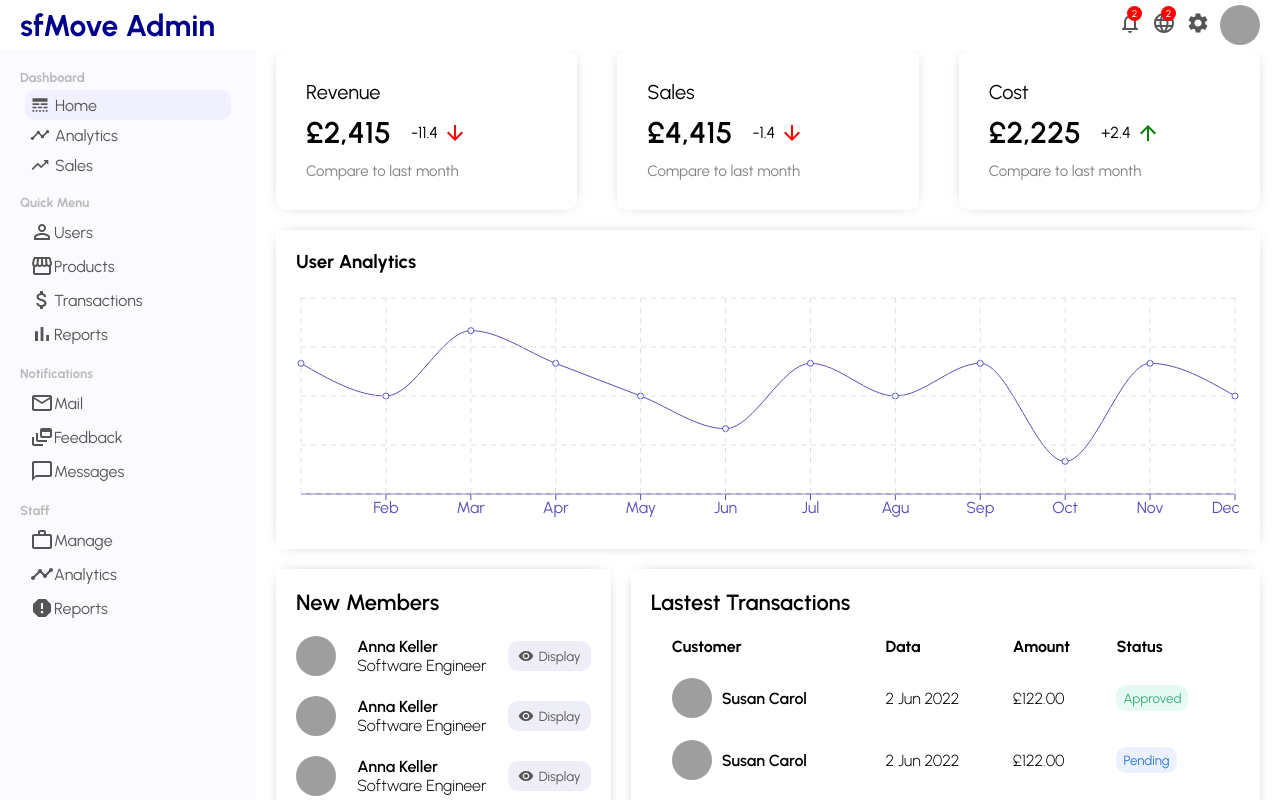
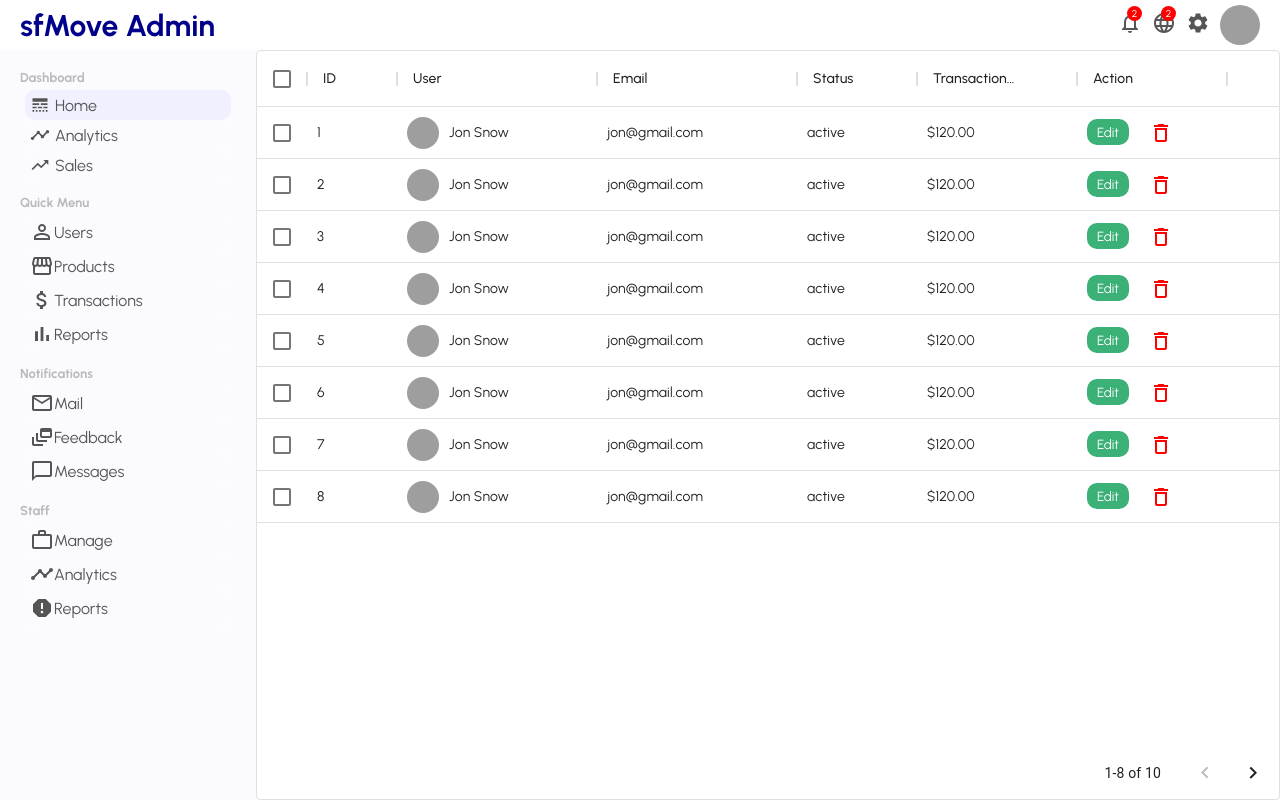
Before and after one commit to arturasjuskys/eCommerce_Admin-Dashboard, a React (Create React App) app: page /users in a window 1280 px wide. Shown: the top 800 px of the page. Built offline with nearby package versions, Linux system fonts and the light colour scheme; grey boxes are pictures that could not be loaded.

Commit message:
Adding - User List Page

```diff
--- a/package.json
+++ b/package.json
@@ -4,12 +4,14 @@
   "private": true,
   "dependencies": {
     "@material-ui/core": "^4.12.4",
+    "@material-ui/data-grid": "^4.0.0-alpha.37",
     "@material-ui/icons": "^4.11.3",
     "@testing-library/jest-dom": "^5.16.5",
     "@testing-library/react": "^13.3.0",
     "@testing-library/user-event": "^13.5.0",
     "react": "^18.2.0",
     "react-dom": "^18.2.0",
+    "react-router-dom": "^6.3.0",
     "react-scripts": "5.0.1",
     "recharts": "^2.1.13",
     "styled-components": "^5.3.5",
--- a/src/App.js
+++ b/src/App.js
@@ -1,22 +1,30 @@
+import {
+  BrowserRouter as Router,
+  Routes,
+  Route,
+  Navigate
+} from "react-router-dom";
 import styled from "styled-components";
 import Sidebar from "./components/Sidebar";
 import Topbar from "./components/Topbar";
 import Home from "./pages/Home";
+import UserList from './pages/UserList';
 
 const Container = styled.div`
   display: flex;
 `;
 
-function App() {
+export default function App() {
   return (
-    <div>
+    <Router>
       <Topbar />
       <Container>
         <Sidebar />
-        <Home />
+        <Routes>
+          <Route path="/" exact element={<Home />} />
+          <Route path="/users" element={<UserList />} />
+        </Routes>
       </Container>
-    </div>
+    </Router>
   );
 }
-
-export default App;
--- /dev/null
+++ b/src/pages/UserList.jsx
@@ -0,0 +1,98 @@
+import { Link } from "react-router-dom";
+import styled from 'styled-components';
+import './styles.css';
+import { DataGrid } from "@material-ui/data-grid";
+import { DeleteOutline } from "@material-ui/icons";
+import { userRows } from "../dummyData";
+import { useState } from "react";
+
+const Container = styled.div`
+  flex: 4;
+`;
+const UserListUser = styled.div`
+  display: flex;
+  align-items: center;
+`;
+const UserListImg = styled.img`
+  width: 32px;
+  height: 32px;
+  border-radius: 50%;
+  object-fit: cover;
+  margin-right: 10px;
+`;
+const UserListEdit = styled.button`
+  border: none;
+  border-radius: 10px;
+  padding: 5px 10px;
+  background-color: #3bb077;
+  color: white;
+  cursor: pointer;
+  margin-right: 20px;
+`;
+
+export default function UserList() {
+  // Copying data from .js into redux state
+  const [data, setData] = useState(userRows);
+
+  const handleDelete = (id) => {
+    setData(data.filter(user => user.id !== id));
+  };
+
+  const columns = [
+    { field: "id", headerName: "ID", width: 90 },
+    {
+      field: "user",
+      headerName: "User",
+      width: 200,
+      renderCell: (params) => {
+        return (
+          <UserListUser>
+            <UserListImg src={params.row.avatar} alt="" />
+            {params.row.username}
+          </UserListUser>
+        );
+      },
+    },
+    { field: "email", headerName: "Email", width: 200 },
+    {
+      field: "status",
+      headerName: "Status",
+      width: 120,
+    },
+    {
+      field: "transaction",
+      headerName: "Transaction Volume",
+      width: 160,
+    },
+    {
+      field: "action",
+      headerName: "Action",
+      width: 150,
+      renderCell: (params) => {
+        return (
+          <>
+            <Link to={"/user/" + params.row.id}>
+              <UserListEdit>Edit</UserListEdit>
+            </Link>
+            <DeleteOutline
+              className="userListDelete"
+              onClick={() => handleDelete(params.row.id)}
+            />
+          </>
+        );
+      },
+    },
+  ];
+
+  return (
+    <Container>
+      <DataGrid
+        rows={data}
+        disableSelectionOnClick
+        columns={columns}
+        pageSize={8}
+        checkboxSelection
+      />
+    </Container>
+  )
+}
--- /dev/null
+++ b/src/pages/styles.css
@@ -0,0 +1,4 @@
+.userListDelete{
+  color: red;
+  cursor: pointer;
+}
```
Also changed, not shown: 2 other files (tests, documents, lock files or other folders).
